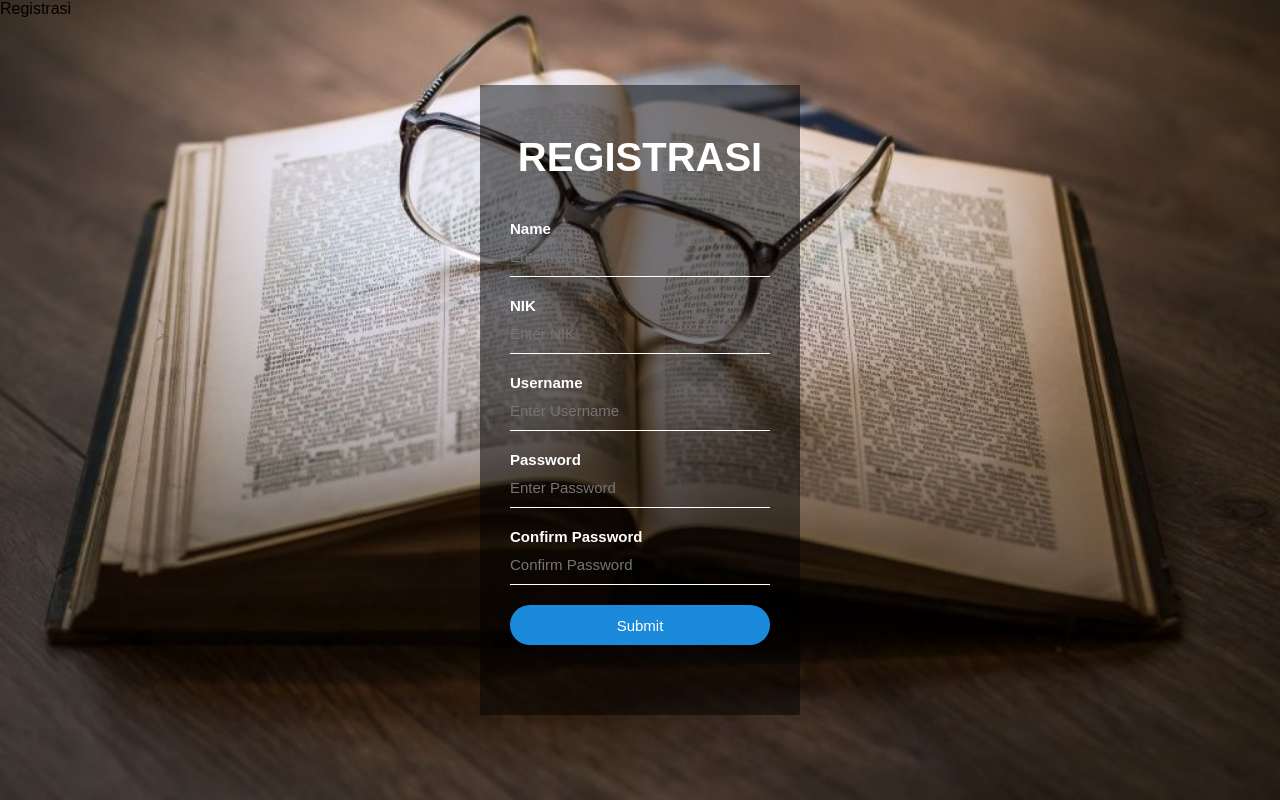
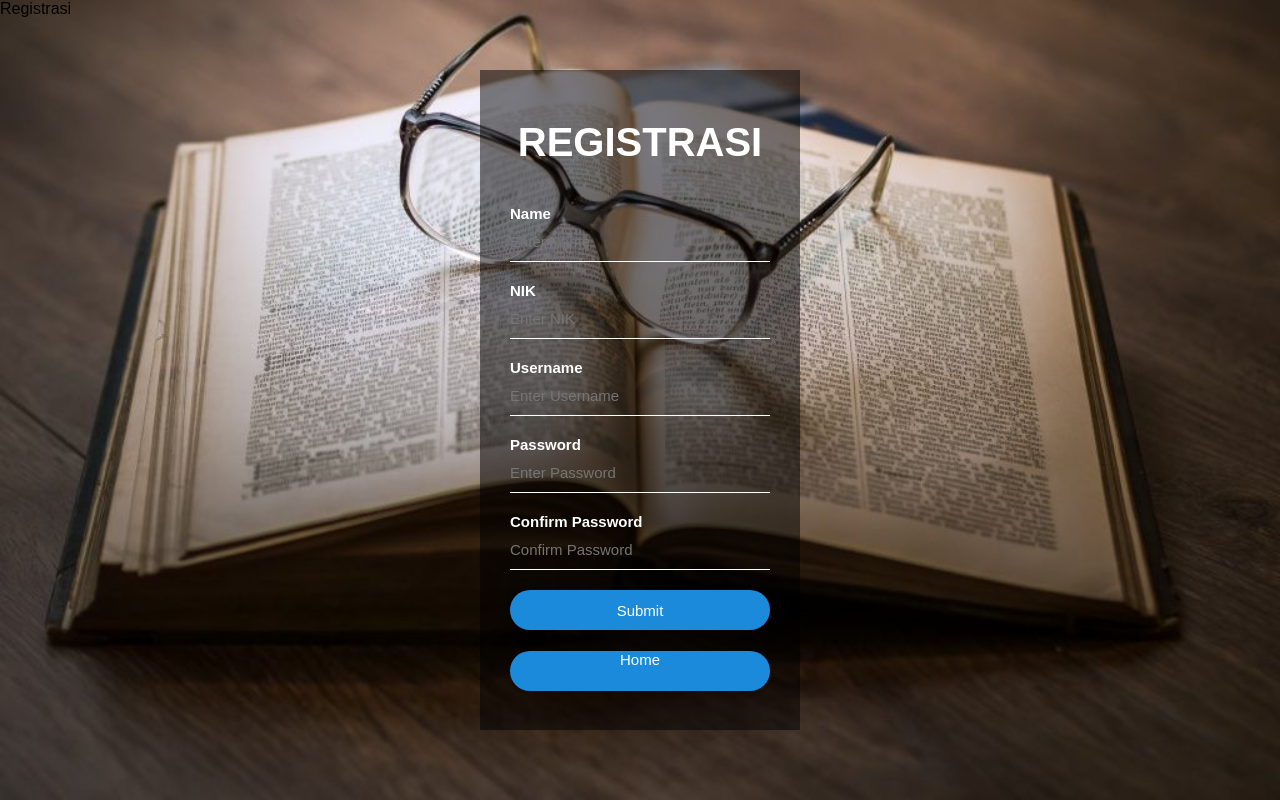
Before and after one commit to Ein13/IFIK4101_Perpustakaan, a CodeIgniter app: the page made by sipero/application/views/v_regist.html in a window 1280 px wide. Run offline with CodeIgniter, Linux system fonts and the light colour scheme.

Commit message:
regist adjustment
:)

```diff
--- a/sipero/application/views/css/css_regist.css
+++ b/sipero/application/views/css/css_regist.css
@@ -13,7 +13,7 @@ body{
 
 header{
     width: 320px;
-    height: 630px;
+    height: 660px;
     background: rgba(0,0,0,0.5);
     box-shadow: rgba(0,0,0,0.5);
     color: #ffffff;
@@ -71,3 +71,28 @@ header input[type="submit"]:hover{
     background-color: #fff;
     color: #000;
 }
+
+.button{
+    position: absolute;
+    z-index: 500px;
+    top: 91%;
+    left: 50%;
+    transform: translate(-50%,-50%);
+    border: none;
+    text-decoration: none;
+    text-align: center;
+    outline: none;
+    height: 40px;
+    width: 260px;
+    background: #1c8adb;
+    background-size: 100px;
+    color: #fff;
+    font-size: 15px;
+    border-radius: 20px;
+}
+
+.button:hover{
+    cursor: pointer;
+    background-color: #fff;
+    color: #000;
+}
--- a/sipero/application/views/v_regist.html
+++ b/sipero/application/views/v_regist.html
@@ -21,6 +21,9 @@
                 <input type="password" name="confirmpwd" placeholder="Confirm Password">
                 <input type="submit" name="submitreg" class="regist" value="Submit">
             </form>
+            <div class="home">
+                <a href="v_home.html" class="button">Home</a>
+            </div>
         </header>
     </body>
 </html>
```
